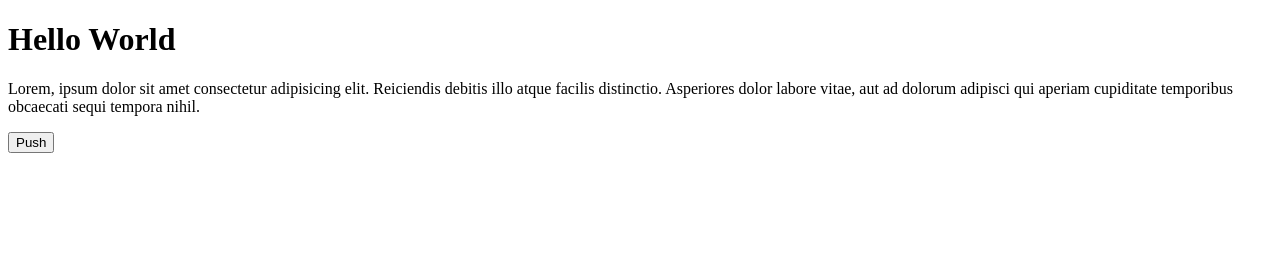
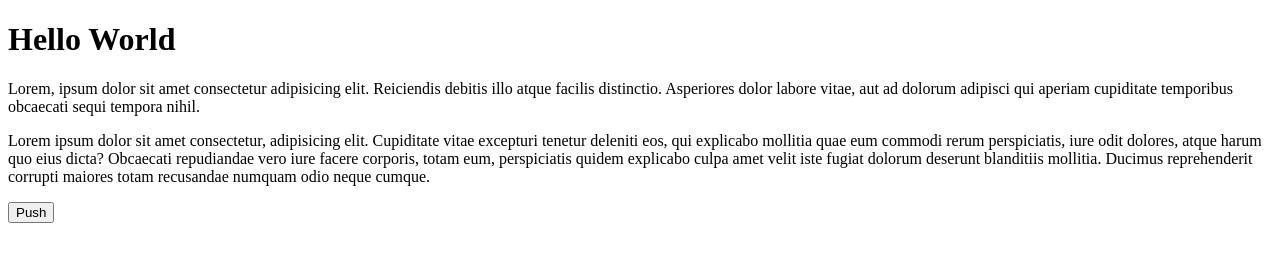
Before and after one commit to shanningtatum/pull-request-fun, a plain HTML site: page index.html in a window 1280 px wide. Drawn offline with Linux system fonts and the light colour scheme.

Commit message:
added stuff

```diff
--- a/index.html
+++ b/index.html
@@ -14,6 +14,15 @@
       ad dolorum adipisci qui aperiam cupiditate temporibus obcaecati sequi
       tempora nihil.
     </p>
+    <p>
+      Lorem ipsum dolor sit amet consectetur, adipisicing elit. Cupiditate vitae
+      excepturi tenetur deleniti eos, qui explicabo mollitia quae eum commodi
+      rerum perspiciatis, iure odit dolores, atque harum quo eius dicta?
+      Obcaecati repudiandae vero iure facere corporis, totam eum, perspiciatis
+      quidem explicabo culpa amet velit iste fugiat dolorum deserunt blanditiis
+      mollitia. Ducimus reprehenderit corrupti maiores totam recusandae numquam
+      odio neque cumque.
+    </p>
     <button>Push</button>
   </body>
 </html>
```
